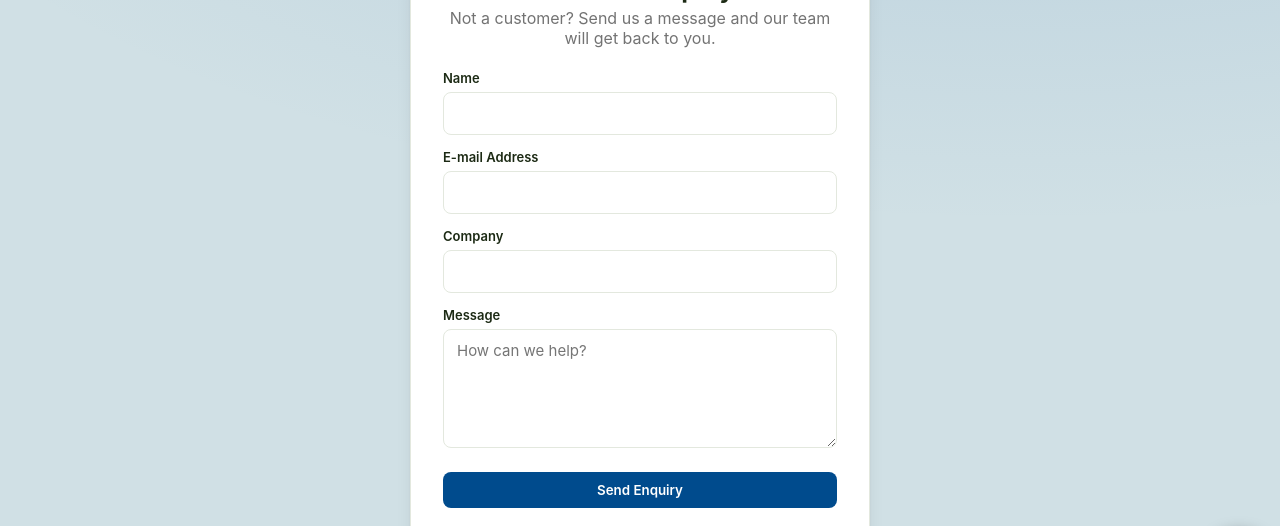
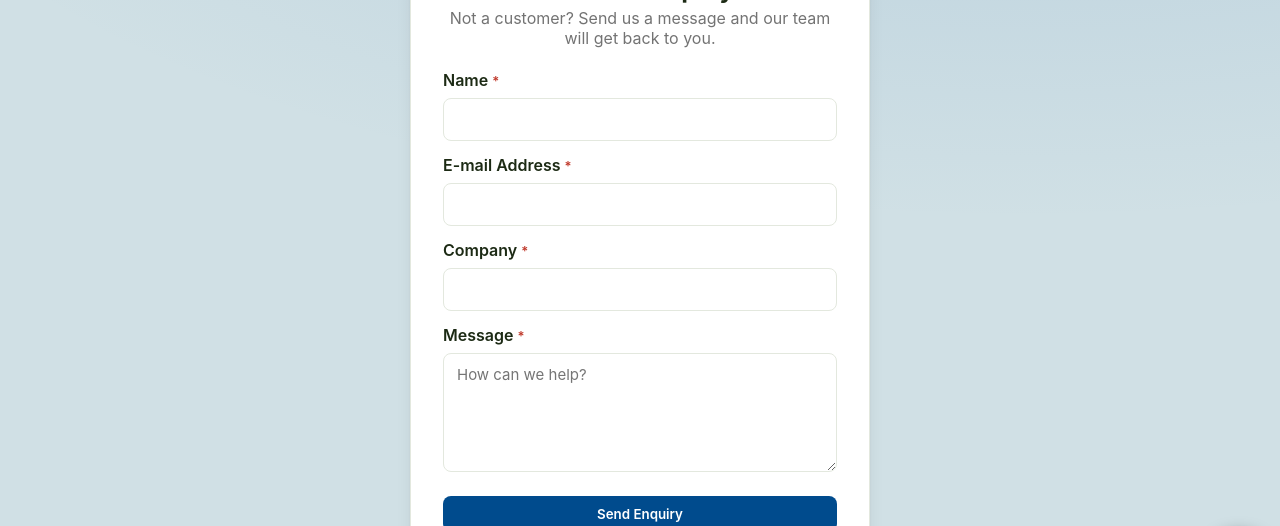
Before and after one commit to haziqmorsim/bme-eserve-app, a SvelteKit app: page /enquiry in a window 1280 px wide. Shown: the part 196-722 px from the top of the page. Built offline with nearby package versions, Linux system fonts and the light colour scheme; no server answers.

Commit message:
Update enquiries page

```diff
--- a/src/routes/app/+layout.svelte
+++ b/src/routes/app/+layout.svelte
@@ -30,7 +30,7 @@
 </script>
 
 <div class="shell">
-    <Header profile={data.profile} pendingCount={data.pendingCount} notifications={data.notifications} supabase={data.supabase} />
+    <Header profile={data.profile} pendingCount={data.pendingCount} enquiryCount={data.enquiryCount} notifications={data.notifications} supabase={data.supabase} />
     <main>
         {#if showSkeleton}
             <AppSkeleton route={dest} />
--- a/src/routes/app/enquiries/+page.svelte
+++ b/src/routes/app/enquiries/+page.svelte
@@ -39,7 +39,7 @@
             <a href="mailto:{e.email}" class="email"><Mail size={14} /> {e.email}</a>
             <p class="message">{e.message}</p>
             <div class="actions">
-                <a href="mailto:{e.email}?subject=Re: Your enquiry to Boilermech" class="btn-primary reply">Reply</a>
+                <button class="btn-primary"><a href="mailto:{e.email}?subject=Re: Your enquiry to Boilermech" class="reply">Reply</a></button>
             </div>
         </div>
     {/each}
@@ -134,8 +134,7 @@
     }
 
     .reply {
-        display: inline-block;
-        text-decoration: none;
+        color: #ffffff;
     }
 
     @media (max-width: 640px) {
--- a/src/routes/enquiry/+page.svelte
+++ b/src/routes/enquiry/+page.svelte
@@ -13,8 +13,8 @@
 
     async function submitEnquiry() {
         errorMsg = '';
-        if (!name.trim() || !email.trim() || !message.trim()) {
-            errorMsg = 'Please fill in your name, e-mail address, and message.';
+        if (!name.trim() || !email.trim() || !company.trim() || !message.trim()) {
+            errorMsg = 'Please fill in all fields.';
             return;
         }
 
@@ -43,20 +43,20 @@
         <h1>General Enquiry</h1>
         <p class="sub">Not a customer? Send us a message and our team will get back to you.</p>
             <label>
-                <span>Name</span>
+                Name <span class="required">*</span>
                 <input type="text" bind:value={name} required autocomplete="name" />
             </label>
             <label>
-                <span>E-mail Address</span>
+                E-mail Address <span class="required">*</span>
                 <input type="email" bind:value={email} required autocomplete="email" />
             </label>
             <label>
-                <span>Company</span>
+                Company <span class="required">*</span>
                 <input type="text" bind:value={company} required autocomplete="organization" />
             </label>
             <label>
-                <span>Message</span>
-                <textarea rows="5" bind:value={message} placeholder="How can we help?"></textarea>
+                Message <span class="required">*</span>
+                <textarea rows="5" bind:value={message} required placeholder="How can we help?"></textarea>
             </label>
 
             {#if errorMsg}<p class="err">{errorMsg}</p>{/if}
@@ -104,15 +104,19 @@
 
     label {
         display: block;
+        font-weight: 600;
         margin-bottom: 14px;
     }
 
-    label span {
+    label > span {
         display: block;
         font-size: 13px;
         font-weight: 600;
-        margin-bottom: 6px;
-        color: var(--bme-ink);
+        margin-bottom: 4px;
+    }
+
+    input, textarea {
+        margin-top: 8px;
     }
 
     .err {
```
Also changed, not shown: src/lib/components/Header.svelte (+5 -5 lines), src/routes/app/+layout.server.ts (+10 -1 lines), src/routes/app/analytics/+page.svelte (+1 -6 lines).
